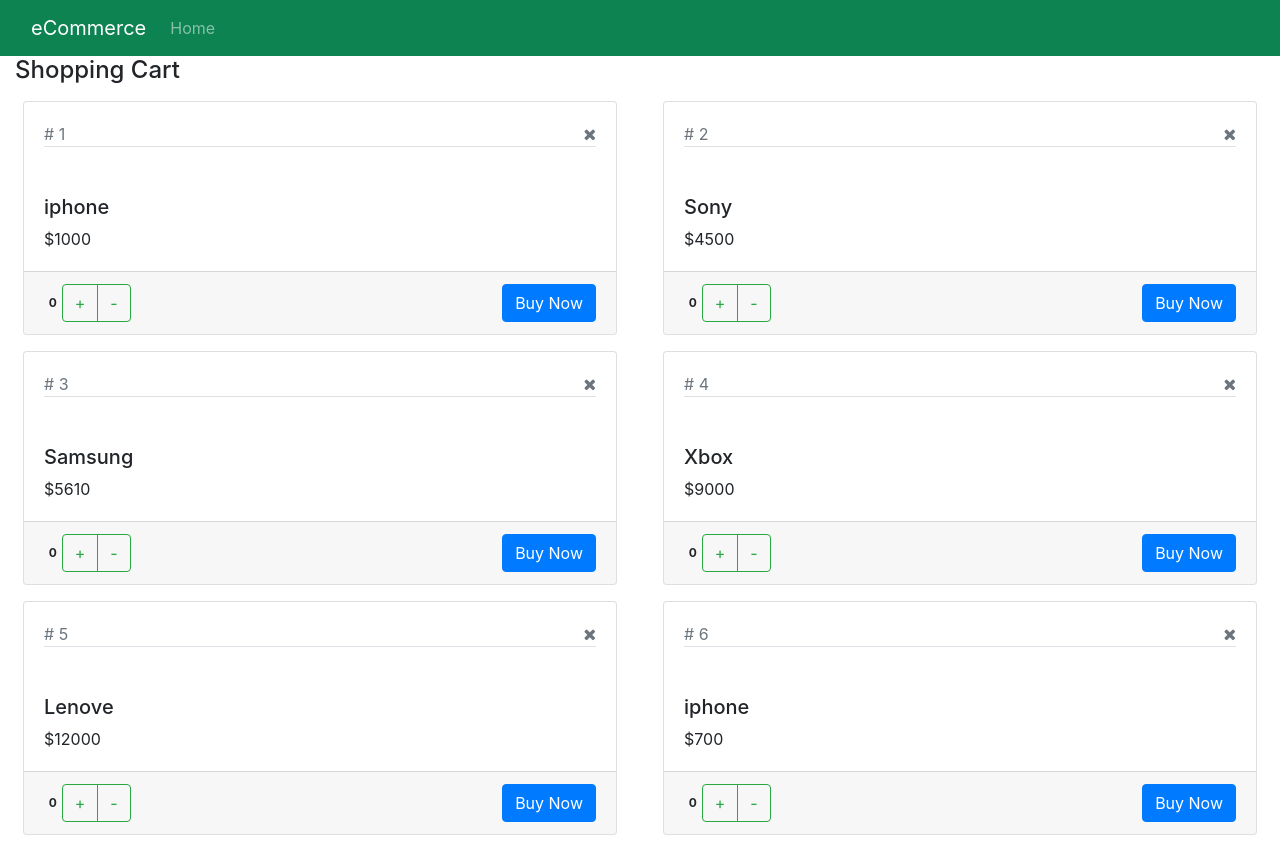
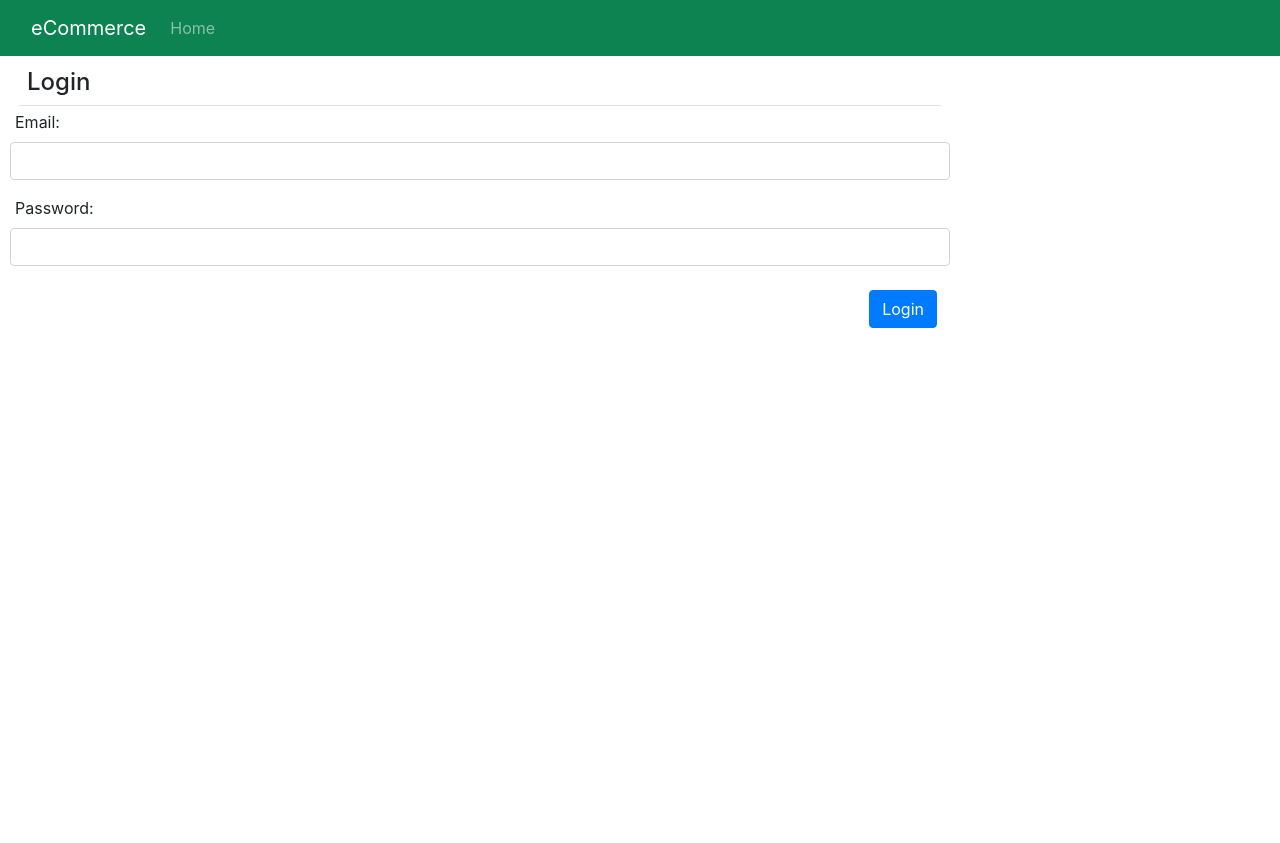
Before and after one commit to olusegunakindipe/react_e-commerce, a React (Create React App) app: page / in a window 1280 px wide. After the commit the page ends 800 px from the top, so only its background shows below. Built offline with nearby package versions, Linux system fonts and the light colour scheme.

Commit message:
Login Form

```diff
--- a/src/App.js
+++ b/src/App.js
@@ -1,14 +1,15 @@
-import React, {Component}from "react";
+import React from "react";
 import './App.css';
 // import MainContent from "./MainContent";
-import Navbar from './Navbar.js';
-import ShoppingCart from "./ShoppingCart";
+import Navbar from './Navbar';
+import Login from './Login';
+// import ShoppingCart from "./ShoppingCart";
 
 function App() {
   return (
     <React.Fragment>
       <Navbar/>
-      <ShoppingCart/>
+      <Login/>
     </React.Fragment>
   );
 }
--- /dev/null
+++ b/src/Login.jsx
@@ -0,0 +1,64 @@
+import React, {Component} from "react";
+
+class Login extends Component{
+    constructor(props){
+        super(props);
+        this.state = {
+            email: "",
+            password : "",
+            message: ""
+        };
+    }
+
+    onLoginClick = () => {
+        if(this.state.email === "akinfergie@gmail.com"
+        && this.state.password === "1234567"){
+            this.setState({message: <span className="text-success">
+                Successfully Logged In
+            </span>});
+        }
+        else{
+            this.setState({message : <span className="text-danger">
+            Invalid Login, Please try again!
+        </span>});
+        }
+
+    }
+
+    render(){
+        return (
+            <div className="col-lg-9">
+                <h4 className="m-1 p-2 border-bottom">Login</h4>
+                <div className="form-group form-row">
+                    <label className="col-lg-4"> Email:</label>
+                    <input type="text" className="form-control"
+                        value={this.state.email}
+                        onChange={(event) =>
+                        {
+                            this.setState({email:event.target.value});
+
+                        }
+
+                        }>
+                     </input>
+                </div>
+                <div className="form-group form-row">
+                    <label className="col-lg-4"> Password:</label>
+                    <input type="password" className="form-control"
+                    value={this.state.password}
+                    onChange={(event) =>
+                    {this.setState({password: event.target.value})}}></input>
+                </div>
+
+
+                <div className="text-right">
+                    {this.state.message}
+                    <button className="btn btn-primary m-2" onClick={this.onLoginClick}> Login </button>
+                </div>
+            </div>
+        )
+    }
+}
+
+
+export default Login
```
